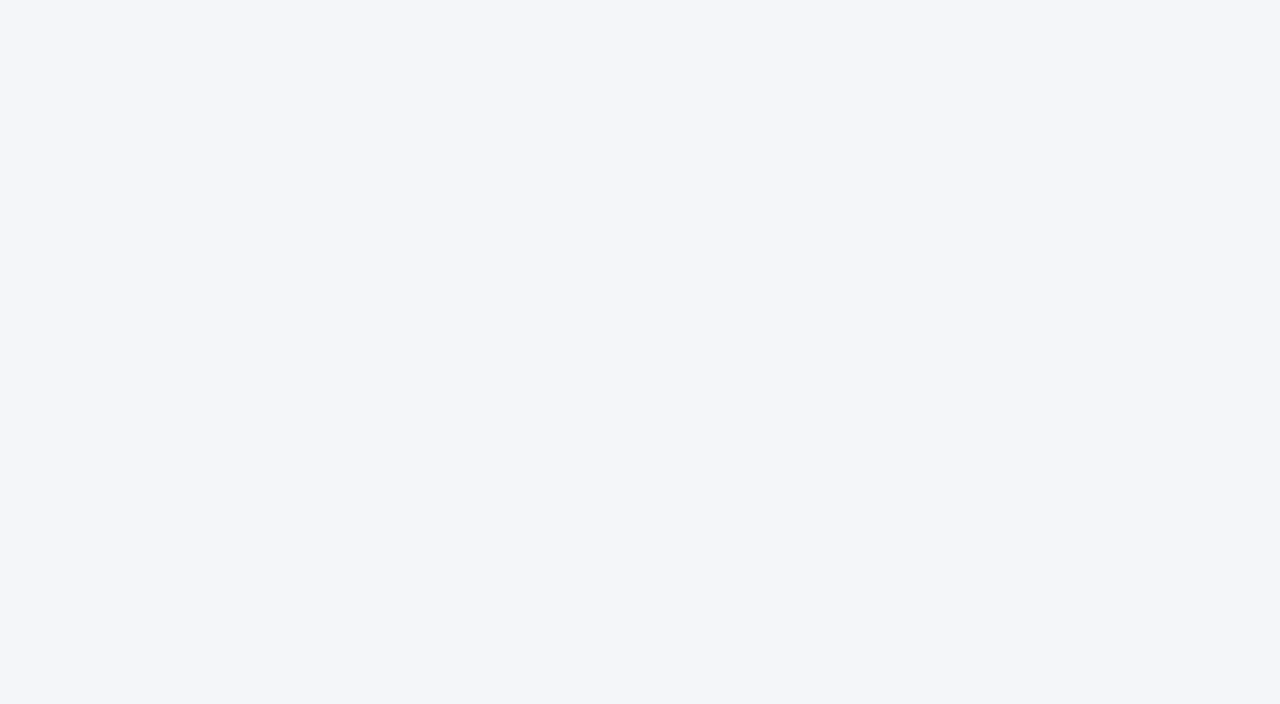
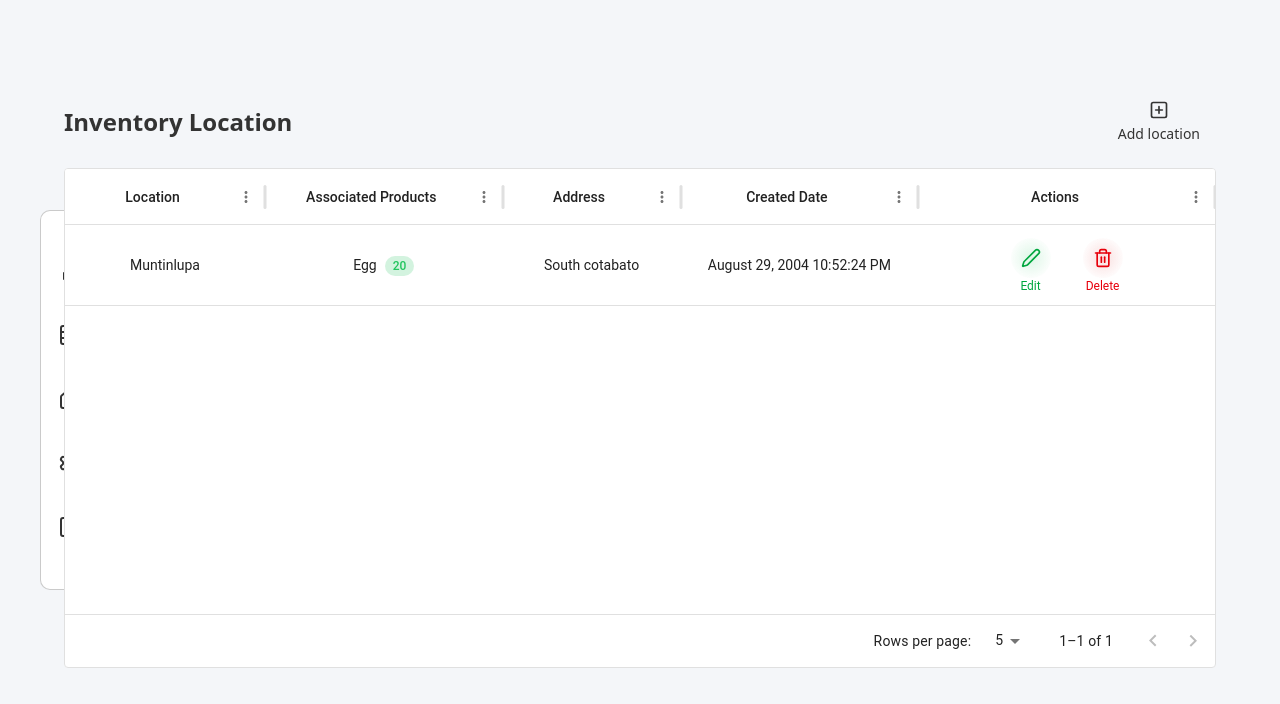
Before and after one commit to JPAVictoria/Stocktopus, a Next.js app: page /pages/inventory in a window 1280 px wide. Shown: the top 704 px of the page. Built offline with nearby package versions, Linux system fonts and the light colour scheme.

Commit message:
update-commit

```diff
--- a/app/components/PieAnalytics.jsx
+++ b/app/components/PieAnalytics.jsx
@@ -3,7 +3,7 @@ import { PieChart } from "@mui/x-charts";
 
 export default function PieAnalytics({ pieData }) {
   return (
-    <div className="grid grid-cols-2 gap-45 w-[1200px] mt-10 mx-auto">
+    <div className="grid grid-cols-2 gap-25 w-[1200px] mt-10 mx-auto">
       <div className="bg-white p-10 border border-[#2D2D2D]/25 rounded-lg text-center">
         <p className="font-semibold mb-4 text-[#3d3d3d] text-lg">All-Time Inventory Breakdown</p>
         <PieChart
--- a/app/pages/inventory/page.jsx
+++ b/app/pages/inventory/page.jsx
@@ -1,5 +1,161 @@
+"use client";
+
+import * as React from "react";
+import { DataGrid } from "@mui/x-data-grid";
+import { SquarePlus, Trash2, Pen } from "lucide-react";
+import Navbar from "@/app/components/Navbar";
+import { Chip } from "@mui/material";
+
+const columns = [
+  {
+    field: "location",
+    headerName: "Location",
+    width: 200,
+    headerAlign: "center",
+    align: "center",
+  },
+  {
+    field: "products",
+    headerName: "Associated Products",
+    headerAlign: "center",
+    align: "center",
+    flex: 0.8,
+    renderCell: (params) => {
+      return (
+        <div className="flex items-center gap-2">
+          <span>{params.value}</span>
+          <Chip
+            label="20"
+            size="small"
+            sx={{
+              backgroundColor: "rgba(34,197,94,0.2)",
+              color: "rgb(34, 197, 94)",
+              fontWeight: 500,
+              fontSize: "0.75rem",
+              height: "20px",
+            }}
+          />
+        </div>
+      );
+    },
+  },
+  {
+    field: "address",
+    headerName: "Address",
+    headerAlign: "center",
+    align: "center",
+    flex: 0.6,
+  },
+  {
+    field: "createdDate",
+    headerName: "Created Date",
+    headerAlign: "center",
+    align: "center",
+    flex: 0.8,
+  },
+  {
+    field: "actions",
+    headerName: "Actions",
+    flex: 1,
+    headerAlign: "center",
+    align: "center",
+    sortable: false,
+    renderCell: () => {
+      const colors = {
+        add: "rgba(34,197,94,0.15)",
+        subtract: "rgba(220,38,38,0.15)",
+      };
+
+      const iconWrapperStyle = (bgColor) => ({
+        background: `radial-gradient(circle, ${bgColor} 0%, transparent 80%)`,
+        borderRadius: "50%",
+        padding: "10px",
+        display: "flex",
+        alignItems: "center",
+        justifyContent: "center",
+        cursor: "pointer",
+        width: "40px",
+        height: "40px",
+        userSelect: "none",
+      });
+
+      return (
+        <div className="flex items-center gap-8">
+          <div className="flex flex-col items-center cursor-pointer text-green-600">
+            <div style={iconWrapperStyle(colors.add)}>
+              <Pen size={22} />
+            </div>
+            <span className="text-xs">Edit</span>
+          </div>
+          <div className="flex flex-col items-center cursor-pointer text-red-600">
+            <div style={iconWrapperStyle(colors.subtract)}>
+              <Trash2 size={22} />
+            </div>
+            <span className="text-xs">Delete</span>
+          </div>
+        </div>
+      );
+    },
+  },
+];
+
+const rows = [
+  {
+    id: 1,
+    location: "Muntinlupa",
+    products: "Egg",
+    address: "South cotabato",
+    createdDate: "August 29, 2004 10:52:24 PM",
+  },
+];
+
 export default function InventoryLocations() {
   return (
-      <></>
+    <div className="p-8 min-h-screen">
+      <Navbar />
+
+      <div className="mx-auto max-w-6xl">
+        <div className="flex justify-between items-center mb-4 mt-15">
+          <h2 className="text-2xl font-semibold text-[#333333]">
+            Inventory Location
+          </h2>
+          <button
+            className="flex flex-col items-center text-sm text-[#333333] cursor-pointer  hover:bg-gray-200 rounded-md
+            transition-colors duration-200 px-4 py-2"
+          >
+            <SquarePlus size={20} className="mb-1" />
+            <span>Add location</span>
+          </button>
+        </div>
+
+        <DataGrid
+          rows={rows}
+          columns={columns}
+          rowHeight={80}
+          pageSizeOptions={[5, 10]}
+          initialState={{
+            pagination: {
+              paginationModel: { pageSize: 5, page: 0 },
+            },
+          }}
+          sx={{
+            height: 500,
+            ".MuiDataGrid-columnHeaders": {
+              backgroundColor: "#f9fafb",
+            },
+            ".MuiDataGrid-row": {
+              alignItems: "center",
+              "&:hover": {
+                backgroundColor: "transparent",
+              },
+            },
+            ".MuiDataGrid-cell": {
+              display: "flex",
+              alignItems: "center",
+            },
+          }}
+        />
+      </div>
+    </div>
   );
 }
```
